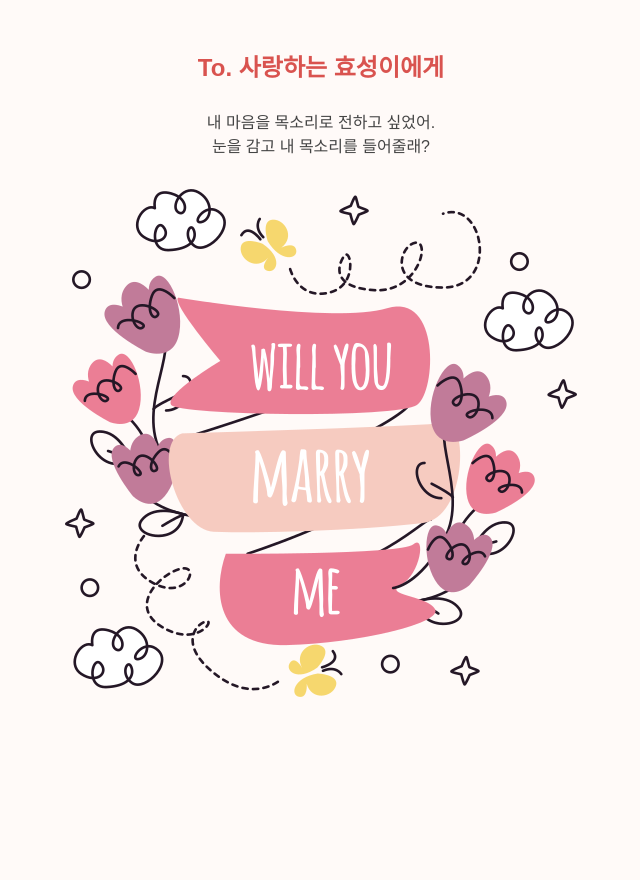
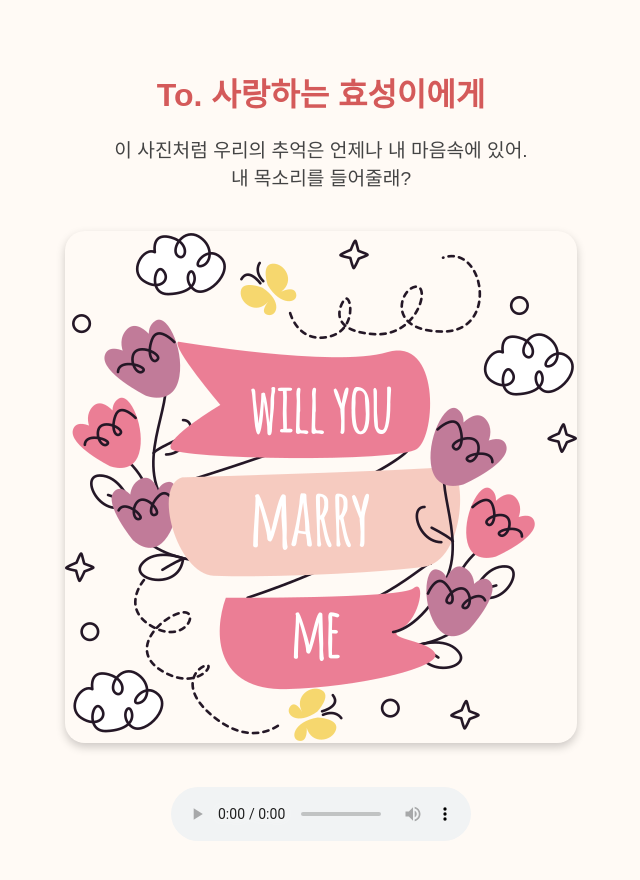
Before and after one commit to ymbhan/propose, a plain HTML site: page index.html in a window 1280 px wide. Shown: the whole page, without its empty margins (319-959 px from the left). Before the commit the page ends 816 px from the top, so only its background shows below. Drawn offline with Linux system fonts and the light colour scheme.

Commit message:
Add files via upload

```diff
--- a/index.html
+++ b/index.html
@@ -2,53 +2,43 @@
 <html lang="ko">
 <head>
   <meta charset="UTF-8">
+  <title>내 마음의 편지</title>
   <meta name="viewport" content="width=device-width, initial-scale=1.0">
-  <title>Love Proposal</title>
   <style>
     body {
+      font-family: 'Arial', sans-serif;
       text-align: center;
-  font-family: Arial, sans-serif;
-  background-color: #fffaf8;
-  padding: 20px;
-  display: flex;
-  flex-direction: column;
-  align-items: center; /* 전체 내용 가운데 정렬 */
-  justify-content: flex-start; /* 내용을 위에서부터 배치 */
-  min-height: 100vh; /* 화면 높이 확보 */
-  box-sizing: border-box; /* padding이 전체 높이에 영향 주지 않도록 */
+      padding: 40px;
+      background-color: #fffaf5;
     }
-  h2 {
-  color: #d9534f;
-  margin-bottom: 10px; /* h2 아래 여백 줄임 */
+    h1 {
+      margin-bottom: 20px;
+      color: #d45a5a;
     }
     p {
+      font-size: 1.2em;
       color: #444;
-  font-size: 16px;
-  margin-bottom: 30px; /* p 아래 여백 늘림 */
     }
     img {
-  max-width: 80%; /* 이미지 최대 너비 줄임 */
+      max-width: 80%;
       height: auto;
-  display: block;
-  margin: 0 auto 30px auto; /* 가운데 정렬 및 아래 여백 늘림 */
+      margin: 20px auto;
+      border-radius: 20px;
+      box-shadow: 0 4px 10px rgba(0,0,0,0.2);
     }
     audio {
-  max-width: 90%; /* 오디오 플레이어 최대 너비 */
-  height: auto;
-  display: block;
-  margin-top: auto; /* 오디오 플레이어를 맨 아래로 밀어냄 */
-  margin-left: auto;
-  margin-right: auto;
-  margin-bottom: 20px; /* 맨 아래 여백 추가 */
+      margin-top: 20px;
     }
   </style>
 </head>
 <body>
-  <h2>To. 사랑하는 효성이에게</h2>
-  <p>내 마음을 목소리로 전하고 싶었어.<br>눈을 감고 내 목소리를 들어줄래?</p>
+  <h1>To. 사랑하는 효성이에게</h1>
+  <p>이 사진처럼 우리의 추억은 언제나 내 마음속에 있어.<br>내 목소리를 들어줄래?</p>
 
-  <img src="love.png" alt="Will You Marry Me">
+  <!-- 여기에 이미지 표시 -->
+  <img src="love.png" alt="will you marry me"><br>
 
+  <!-- 오디오 재생 -->
   <audio controls autoplay>
     <source src="voice.mp3" type="audio/mpeg">
     당신의 브라우저는 오디오를 지원하지 않습니다.
```
Lines whose indentation alone changed are shown as unchanged.
